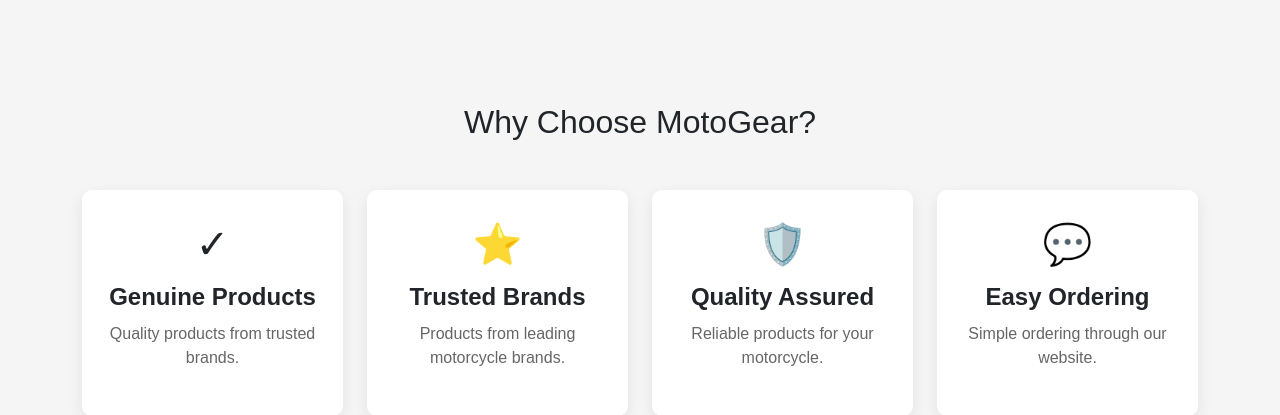
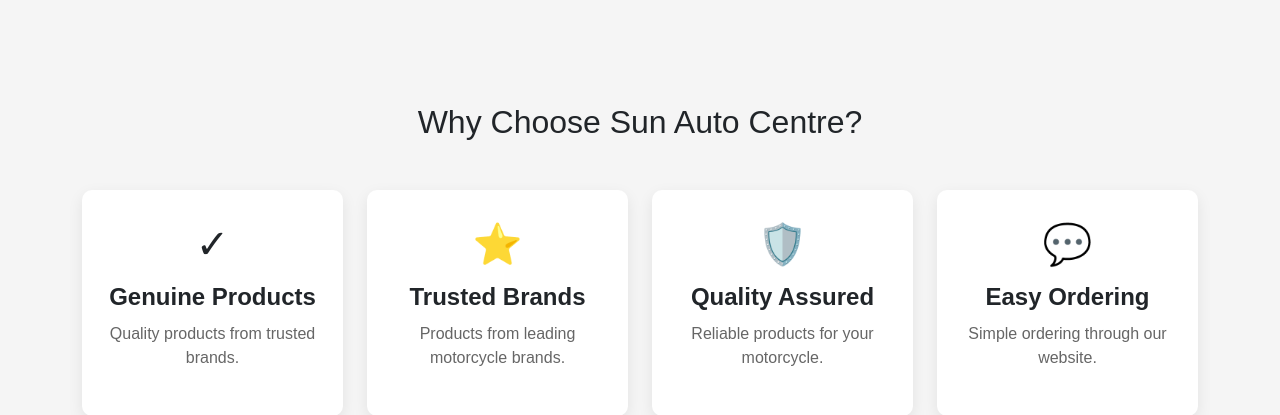
Before and after one commit to TS-Mohanraj/ecommerce-website, a Python web app: template templates/home.html in a window 1280 px wide. Shown: the part 2571-2986 px from the top of the page. Run offline with Jinja, Linux system fonts and the light colour scheme; the template is opened without the code that fills it, so the values that code supplies are empty.

Commit message:
Added new file and images

```diff
--- a/static/js/script.js
+++ b/static/js/script.js
@@ -4,7 +4,7 @@
 async function loadProducts() {
     try {
 
-        const response = await fetch("/api/products");
+        const response = await fetch("http://localhost:3000/api/products");
         const products = await response.json();
 
         const container =
--- a/templates/home.html
+++ b/templates/home.html
@@ -420,7 +420,7 @@
 
     <div class="container">
 
-        <h2 class="text-center mb-5">Why Choose MotoGear?</h2>
+        <h2 class="text-center mb-5">Why Choose Sun Auto Centre?</h2>
 
         <div class="row text-center">
 
```
